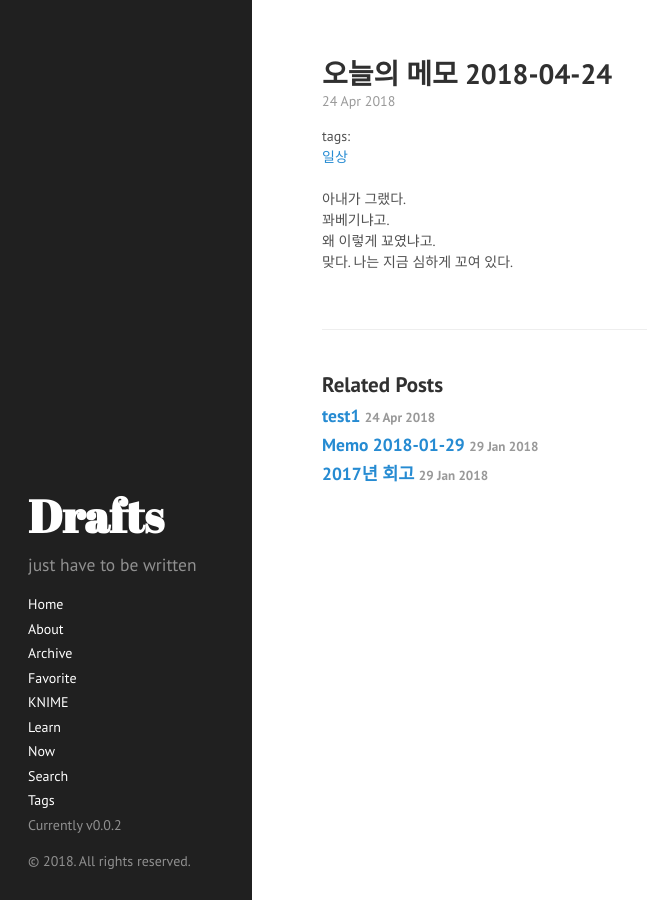
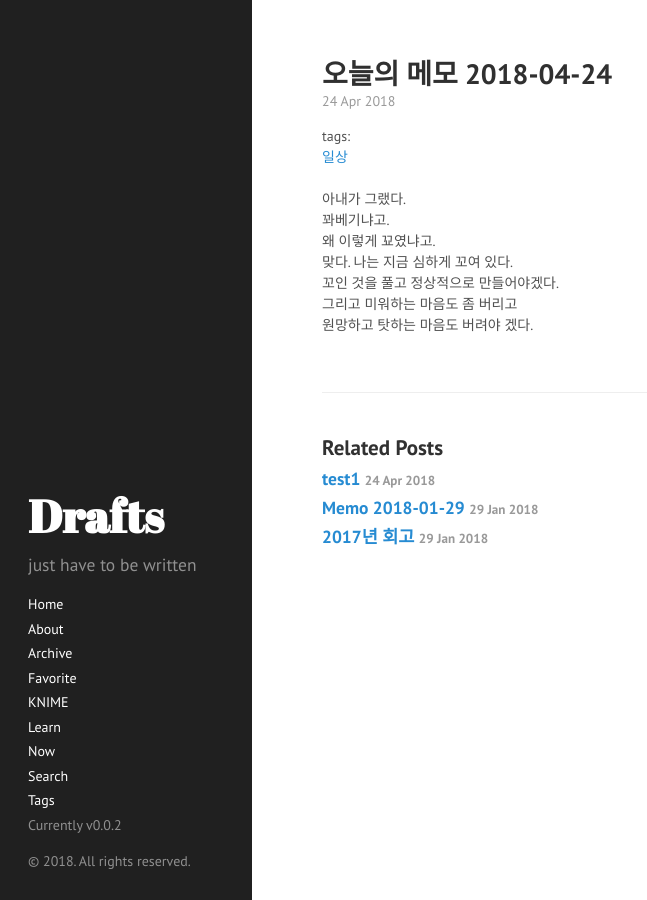
Before and after one commit to walterkwon/BAK_moo99.github.io, a Jekyll site: the page built from _posts/2018/2018-04-24-오늘의-메모.markdown, in a window 1280 px wide. Shown: the whole page, without its empty margins (0-647 px from the left). Built offline with Jekyll 4.4.1, drawn with Linux system fonts in a browser that asks for light colours.

Commit message:
추가하기

```diff
--- a/_posts/2018/2018-04-24-오늘의-메모.markdown
+++ b/_posts/2018/2018-04-24-오늘의-메모.markdown
@@ -9,3 +9,6 @@ tag: 일상
 꽈베기냐고.
 왜 이렇게 꾜였냐고.
 맞다. 나는 지금 심하게 꼬여 있다.
+꼬인 것을 풀고 정상적으로 만들어야겠다.
+그리고 미워하는 마음도 좀 버리고
+원망하고 탓하는 마음도 버려야 겠다.
```
